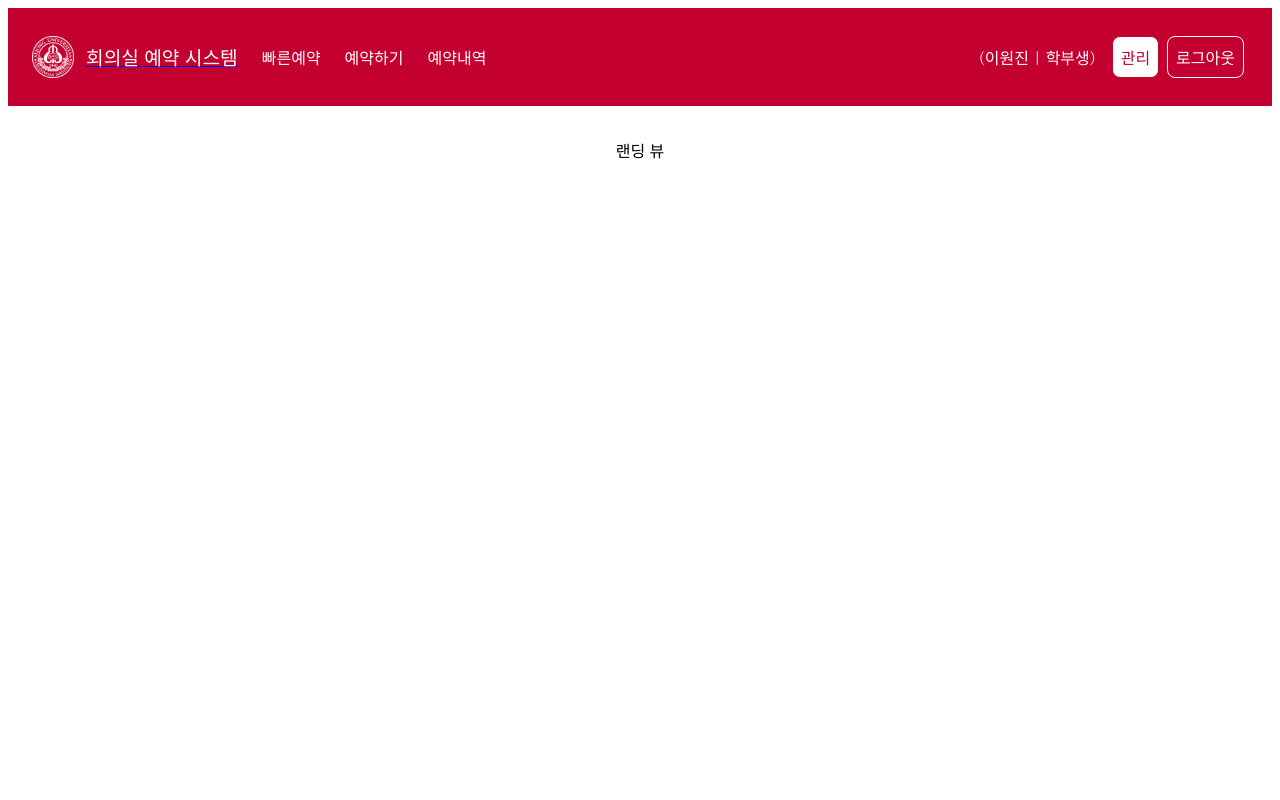
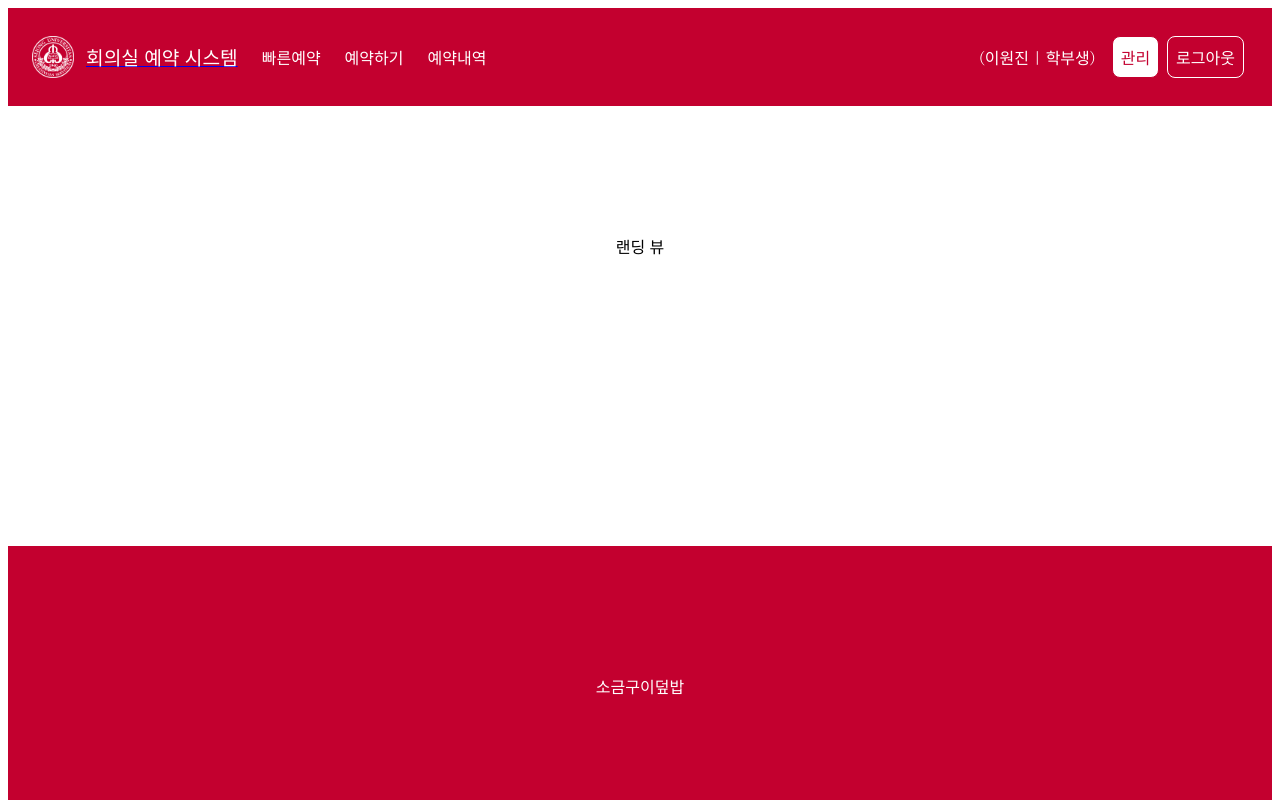
Before and after one commit to iwakura1ain/sejong-reservation, a Vue app in the folder WebService/vue-project/: page / in a window 1280 px wide. Shown: the top 800 px of the page. Built offline with nearby package versions, Linux system fonts and the light colour scheme.

Commit message:
Modify router-view variables

```diff
--- a/WebService/vue-project/src/assets/styles/global.scss
+++ b/WebService/vue-project/src/assets/styles/global.scss
@@ -34,11 +34,12 @@ $white-80 : rgba(255,255,255,0.8);
 
 
 // size
-$header-height : 64px;
-$footer-height : 32px;
-$routerview-minheight : calc( calc(100vh - ($header-height)) - $footer-height);
-$routerview-padding : 32px;
-$routerview-mobile-padding : 16px;
+$header-height : 90px;
+$footer-height : 270px;
+// $routerview-minheight : calc( calc(100vh - ($header-height)) - $footer-height);
+$routerview-minheight : calc( calc(100vh - ($header-height) - $footer-height));
+$routerview-padding : 128px 32px;
+$routerview-mobile-padding : 64px 16px;
 
 $button-margin : 4px;
 $button-padding : 8px;
```
